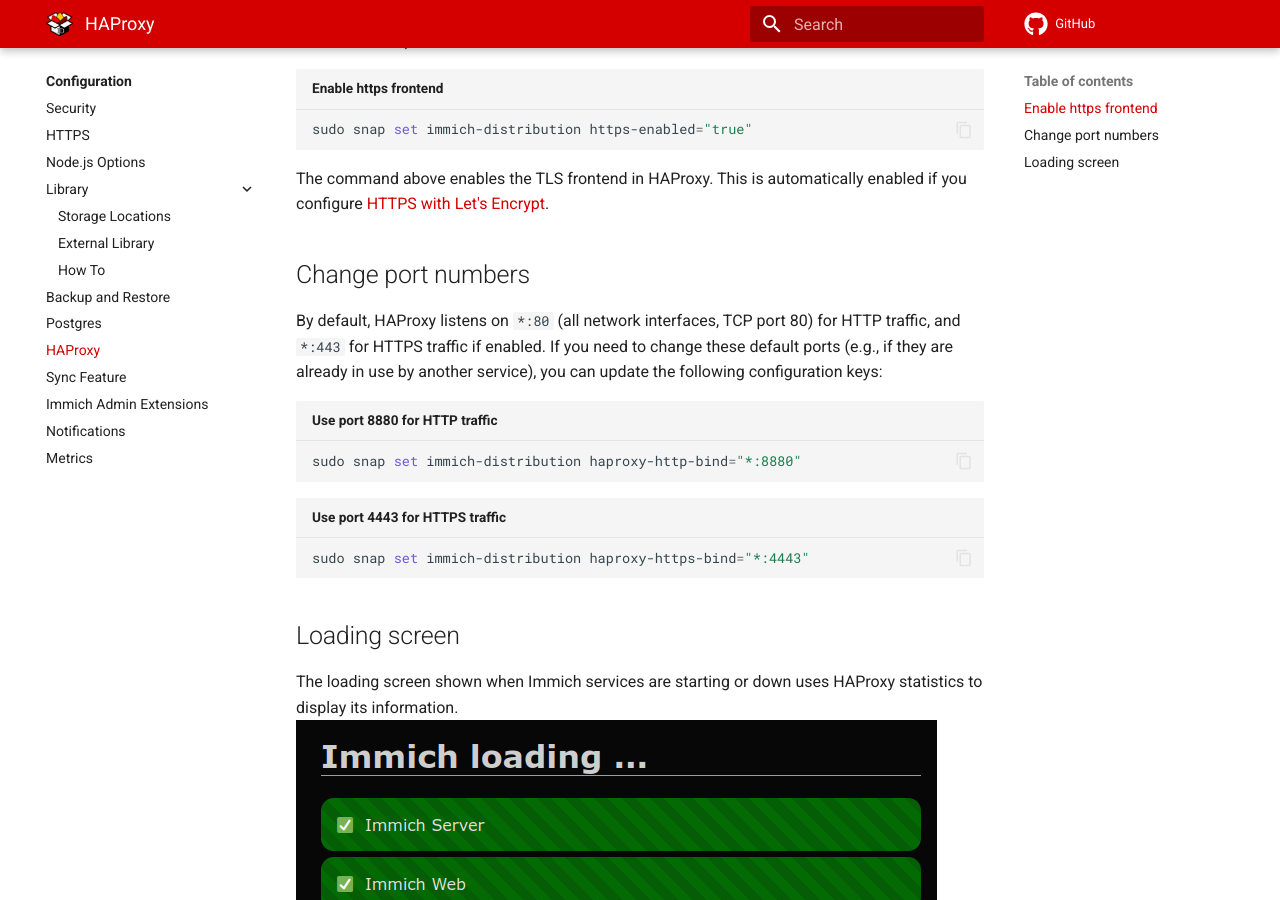
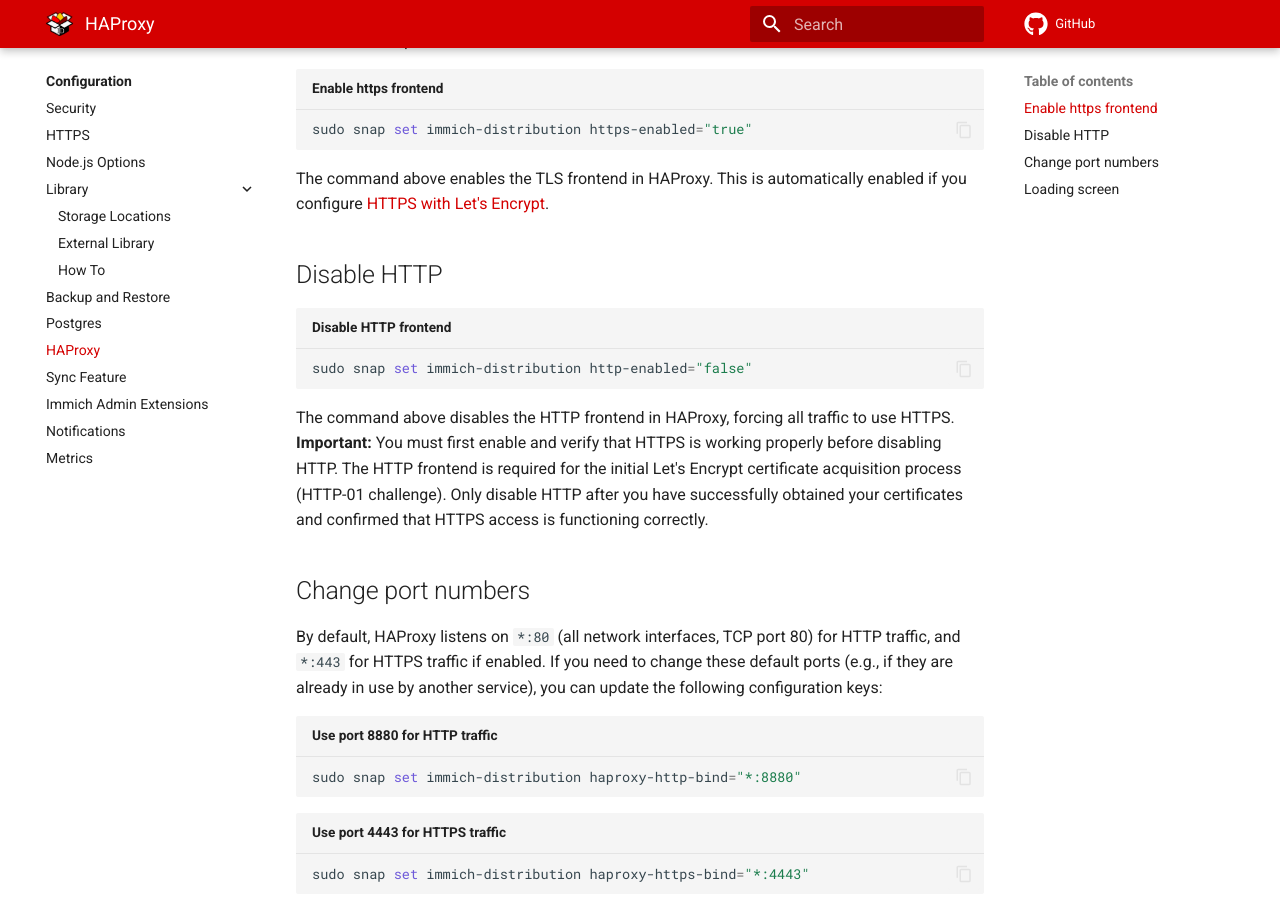
Before and after one commit to nsg/immich-distribution, an MkDocs documentation site: the page built from docs/docs/configuration/haproxy.md, in a window 1280 px wide and 900 px high, scrolled down 352 px. Built offline with MkDocs 1.6.1 and Material for MkDocs 9.7.7, drawn with Linux system fonts in a browser that asks for light colours; comment, search, counter and statistics services are not loaded.

Commit message:
Update docs for the http-enabled config option

````diff
--- a/docs/docs/configuration/haproxy.md
+++ b/docs/docs/configuration/haproxy.md
@@ -9,6 +9,14 @@
 ```
 
 The command above enables the TLS frontend in HAProxy. This is automatically enabled if you configure [HTTPS with Let's Encrypt](/configuration/https).
+
+## Disable HTTP
+
+```bash title="Disable HTTP frontend"
+sudo snap set immich-distribution http-enabled="false"
+```
+
+The command above disables the HTTP frontend in HAProxy, forcing all traffic to use HTTPS. **Important:** You must first enable and verify that HTTPS is working properly before disabling HTTP. The HTTP frontend is required for the initial Let's Encrypt certificate acquisition process (HTTP-01 challenge). Only disable HTTP after you have successfully obtained your certificates and confirmed that HTTPS access is functioning correctly.
 
 ## Change port numbers
 
````
Also changed, not shown: docs/docs/install.md (+2 -2 lines).
